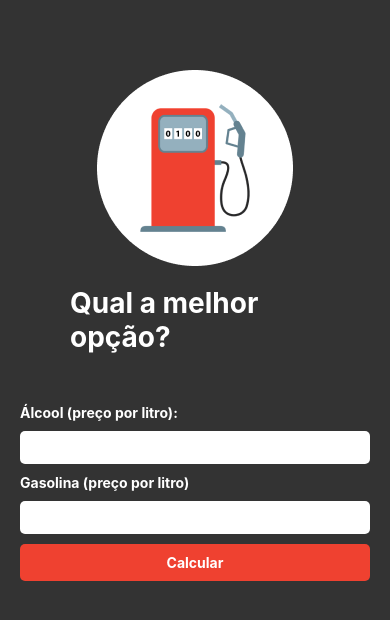
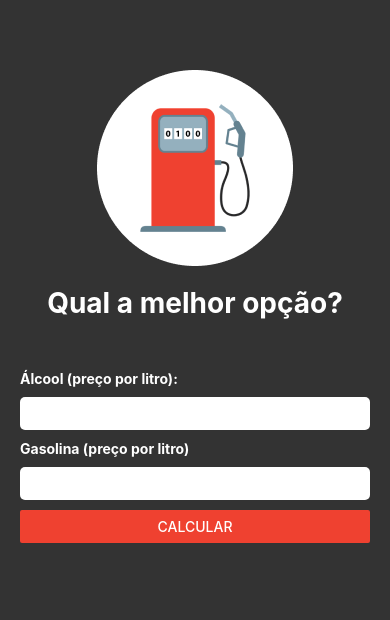
Before and after one commit to matheus-curvelo/Gasoleta, a React Native app: screen / in a window 390 px wide. Shown: the top 620 px of the page. Built offline with nearby package versions, Linux system fonts and the light colour scheme.

Commit message:
Criando a função calcular

```diff
--- a/App.js
+++ b/App.js
@@ -6,8 +6,8 @@ import {
   View,
   Image,
   TextInput,
-  TouchableOpacity,
   ScrollView,
+  Button
 } from 'react-native';
 
 class App extends Component {
@@ -15,17 +15,26 @@ class App extends Component {
     super(props);
     this.state = {
 
-      alcool: '',
-      gasolina: ''
+      alcoolInput: '',
+      gasolinaInput: '',
 
+    }
+
+    this.calcular = this.calcular.bind(this)
+  }
+
+  calcular() {
+    if (this.state.alcoolInput === '' || this.state.gasolinaInput === '') {
+      alert('Preencha todos os campos!')
+    } else {
+      alert('Alcool: ' + this.state.alcoolInput + '\nGasolina: ' + this.state.gasolinaInput)
     }
   }
   render() {
     return (
       <View style={styles.container}>
 
-      <ScrollView>
-
+        <ScrollView showsVerticalScrollIndicator={false}>
 
           <View style={styles.topArea}>
             <Image style={styles.image} source={require('./src/img/logo.png')} />
@@ -40,26 +49,22 @@ class App extends Component {
             <Text style={styles.text}>
               Álcool (preço por litro):
             </Text>
-          <TextInput style={styles.input} />
+            <TextInput style={styles.input} keyboardType={'default'} onChangeText={(alcool) => this.setState({ alcoolInput: alcool })} />
 
             <Text style={styles.text}>
               Gasolina (preço por litro)
             </Text>
-          <TextInput style={styles.input} />
+            <TextInput style={styles.input} keyboardType={'numeric'} onChangeText={(gasolina) => this.setState({ gasolinaInput: gasolina })} />
 
-          <TouchableOpacity style={styles.buttonArea}>
-            <Text style={styles.buttonText}>
-              Calcular
-            </Text>
-          </TouchableOpacity>
+            <Button
+              title='Calcular'
+              color='#EF4130'
+              onPress={this.calcular}
+            />
 
           </View>
-
-
         </ScrollView>
       </View>
-
-
     );
   }
 }
@@ -74,7 +79,7 @@ const styles = StyleSheet.create({
   topArea: {
     justifyContent: 'center',
     alignItems: 'center',
-    padding: 50
+    paddingVertical: 50
   },
 
   mainText: {
@@ -103,18 +108,6 @@ const styles = StyleSheet.create({
     backgroundColor: '#FFF',
     borderRadius: 5
   },
-
-  buttonArea: {
-    alignItems: 'center',
-    backgroundColor: '#EF4130',
-    borderRadius: 5
-  },
-
-  buttonText: {
-    color: '#FFF',
-    fontWeight: 'bold',
-    padding: 10,
-  }
 });
 
 export default App;
```
Lines whose indentation alone changed are shown as unchanged.
